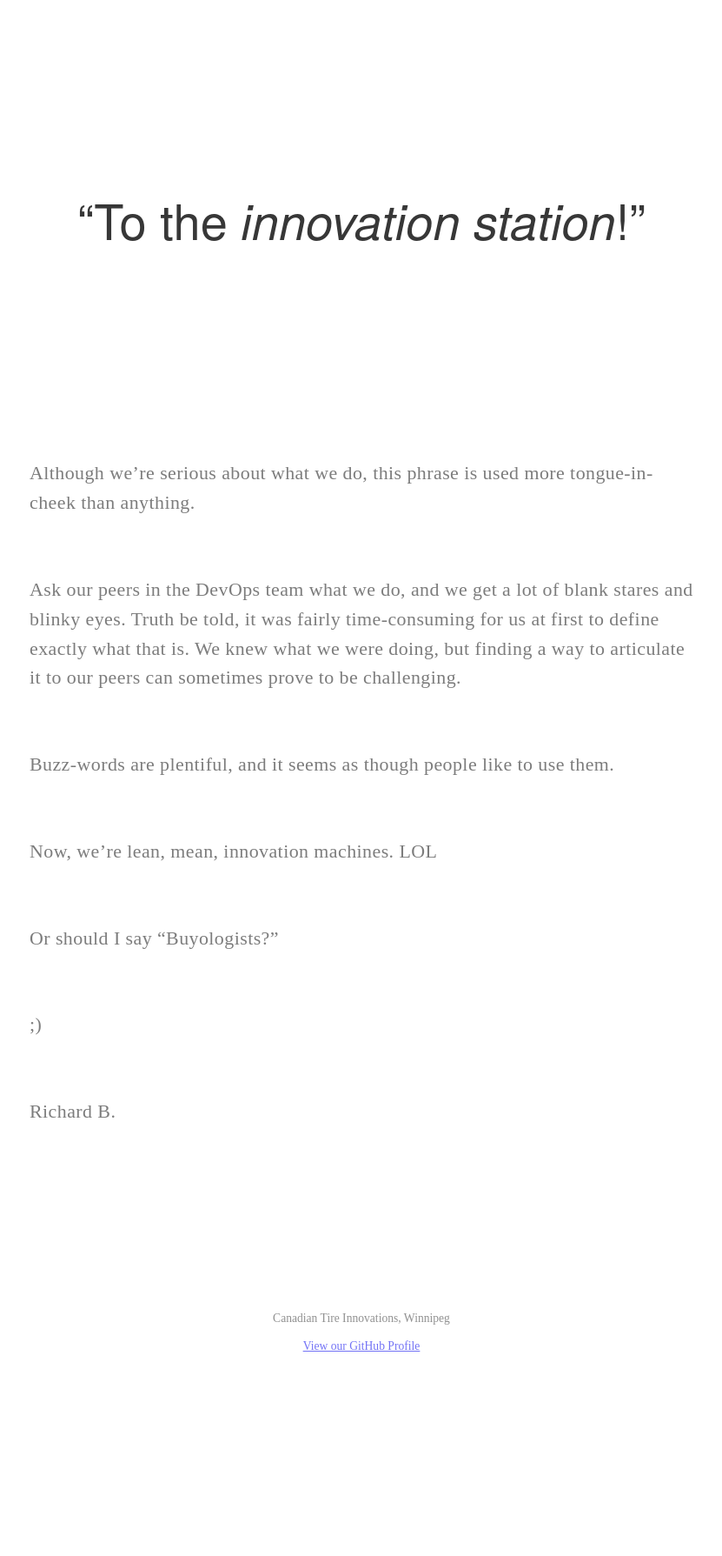
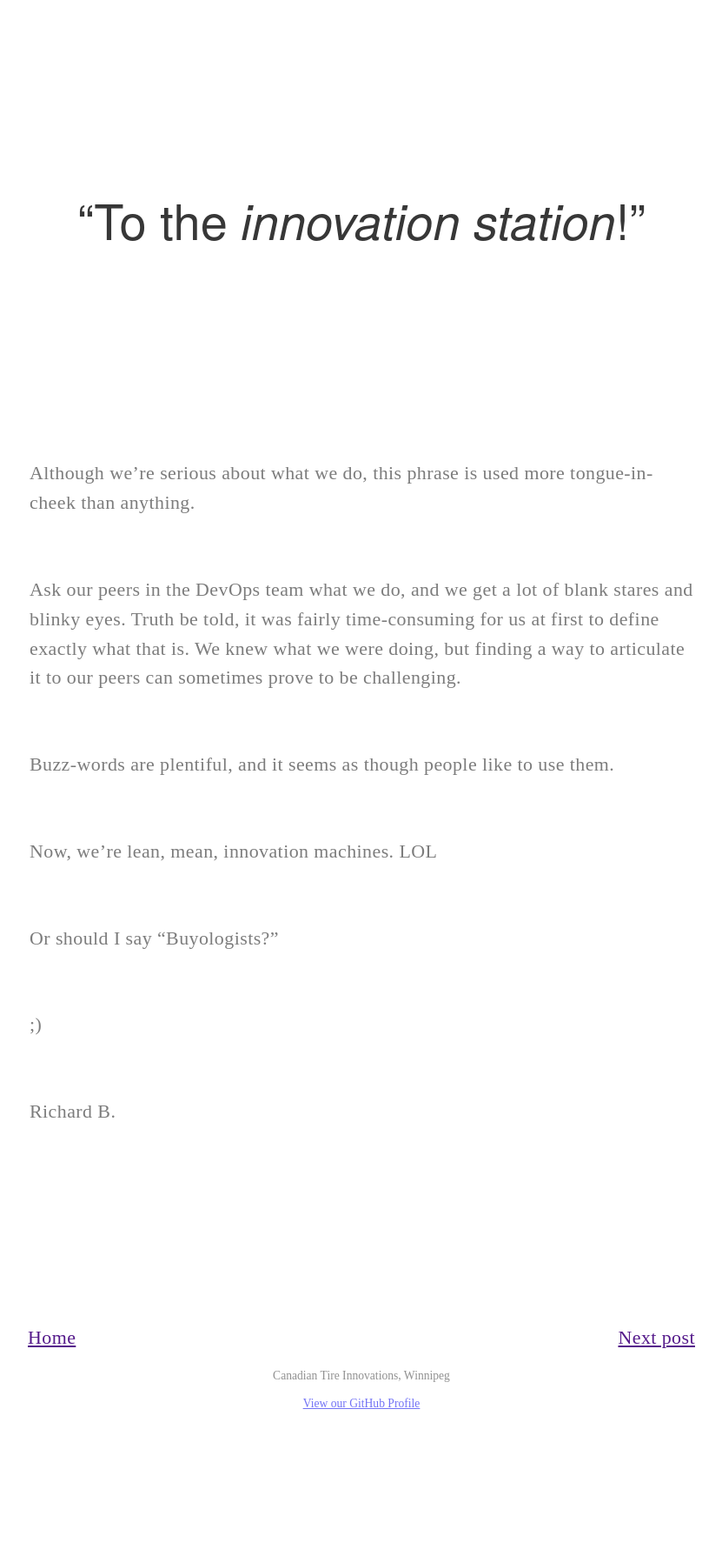
Before and after one commit to CTi-Winnipeg/cti-winnipeg.github.io, a Jekyll site: the page built from _posts/2015-01-21-first-post.md, in a window 1280 px wide. Shown: the whole page at 87% size, without its empty margins (224-1055 px from the left). Built offline with Jekyll 4.4.1, drawn with Linux system fonts in a browser that asks for light colours; before the commit the page ends 1723 px from its top, so only the background shows below that.

Commit message:
Post layout updates for nav

```diff
--- a/_layouts/post.html
+++ b/_layouts/post.html
@@ -5,6 +5,10 @@ layout: default
 <article class="post">
   {{content}}
 </article>
+<nav class="bottom">
+  <a href="{{site.root}}">Home</a>
+  <a href="{{site.root}}">Next post</a>
+</nav>
 <footer>
   <p><small>Canadian Tire Innovations, Winnipeg</small></p>
   <p><small><a href="https://github.com/CTi-Winnipeg">View our GitHub Profile</a></small></p>
--- a/stylesheets/styles.css
+++ b/stylesheets/styles.css
@@ -115,3 +115,18 @@ article.post > p:hover {
   opacity: 1;
   border-left: 0.1em solid #e5e5e5;
 }
+
+nav.bottom {
+  font-size: 1.37em;
+  line-height: 1.55em;
+  letter-spacing: 0.02em;
+  padding: 2em 10%;
+  padding-top: 1em;
+}
+
+nav.bottom a:first-child {
+  float: left;
+}
+nav.bottom a:last-child {
+  float: right;
+}
```
